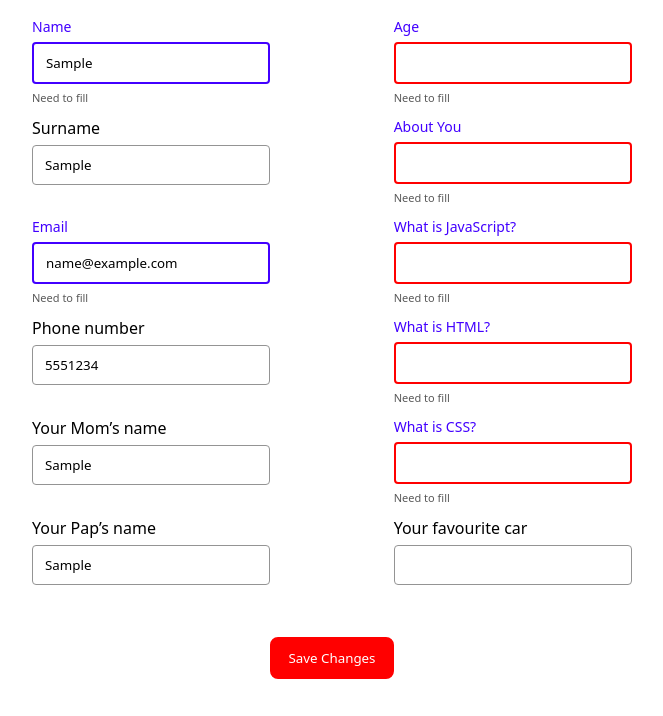
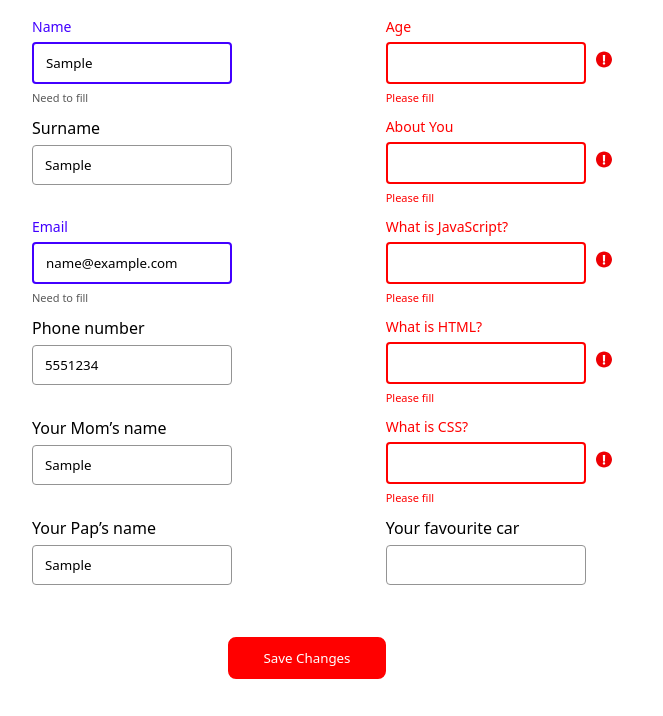
Before and after one commit to saloxitdinovv/form, a plain HTML site: page index.html in a window 1280 px wide. Both pictures are taken after typing "Sample", "Sample", "name@example.com", "5551234", "Sample", "Sample" into the empty fields and a click on the button "Save Changes". Shown: the part 84-800 px from the top of the page, without its empty margins (308-971 px from the left). Drawn offline with Linux system fonts and the light colour scheme.

Commit message:
regex added

```diff
--- a/index.html
+++ b/index.html
@@ -1,5 +1,6 @@
 <!DOCTYPE html>
 <html lang="en">
+
 <head>
   <meta charset="UTF-8" />
   <meta http-equiv="X-UA-Compatible" content="IE=edge" />
@@ -7,6 +8,7 @@
   <title>form</title>
   <link rel="stylesheet" href="style.css" />
 </head>
+
 <body>
   <center>
     <h1>Example form</h1>
@@ -23,82 +25,100 @@
       <div class="first">
         <label class="must">
           <p class="musted_inp-info">Name</p>
-                <input type="text" name="name" class="musted_input">
+          <input type="text" name="name" class="musted_input name" id="name" />
           <p class="fill">Need to fill</p>
+          <div class="div">
+            <img src="error.svg" alt="">
+          </div>
         </label>
 
         <label>
           <p class="inp-info">Surname</p>
-                <input type="text" name="surname">
+          <input type="text" name="surname" />
         </label>
 
         <label class="must">
           <p class="musted_inp-info">Email</p>
-                <input type="email" name="email" class="musted_input">
+          <input type="email" name="email" class="musted_input email" id="email" />
           <p class="fill">Need to fill</p>
+          <div class="div">
+            <img src="error.svg" alt="">
+          </div>
         </label>
 
         <label>
           <p class="inp-info">Phone number</p>
-                <input type="tel" name="phone">
+          <input type="tel" name="phone" id="phone" />
         </label>
 
         <label>
           <p class="inp-info">Your Mom’s name</p>
-                <input type="text" name="mom's name">
+          <input type="text" name="mom's name"  />
         </label>
 
         <label>
           <p class="inp-info">Your Pap’s name</p>
-                <input type="text" name="pap's name">
+          <input type="text" name="pap's name"  />
         </label>
-
       </div>
 
       <div class="second">
         <label class="must">
           <p class="musted_inp-info">Age</p>
-                <input type="number" name="age" class="musted_input">
+          <input type="text" name="age" class="musted_input" id="age" />
           <p class="fill">Need to fill</p>
+          <div class="div">
+            <img src="error.svg" alt="">
+          </div>
         </label>
 
         <label class="must">
           <p class="musted_inp-info">About You</p>
-                <input type="text" name="about you" class="musted_input">
+          <input type="text" name="about you" class="musted_input" id="text"  />
           <p class="fill">Need to fill</p>
+          <div class="div">
+            <img src="error.svg" alt="">
+          </div>
         </label>
 
         <label class="must">
           <p class="musted_inp-info">What is JavaScript?</p>
-                <input type="text" name="java" class="musted_input">
+          <input type="text" name="java" class="musted_input"  id="text" />
           <p class="fill">Need to fill</p>
+          <div class="div">
+            <img src="error.svg" alt="">
+          </div>
         </label>
 
         <label class="must">
           <p class="musted_inp-info">What is HTML?</p>
-                <input type="text" name="html" class="musted_input">
+          <input type="text" name="html" class="musted_input" id="text" />
           <p class="fill">Need to fill</p>
+          <div class="div">
+            <img src="error.svg" alt="">
+          </div>
         </label>
 
         <label class="must">
           <p class="musted_inp-info">What is CSS?</p>
-                <input type="text" name="css" class="musted_input">
+          <input type="text" name="css" class="musted_input" id="text" />
           <p class="fill">Need to fill</p>
+          <div class="div">
+            <img src="error.svg" alt="">
+          </div>
         </label>
 
         <label>
           <p class="inp-info">Your favourite car</p>
-                <input type="text" name="car">
+          <input type="text" name="car" />
         </label>
-
       </div>
 
       <button class="save">Save Changes</button>
-
     </form>
   </center>
 
-
   <script src="script.js"></script>
 </body>
+
 </html>
--- a/script.js
+++ b/script.js
@@ -1,36 +1,68 @@
 let form = document.forms.form;
 let inputs = form.querySelectorAll(".musted_input");
 let btn = document.querySelector(".save");
-// let warning = document.querySelectorAll('.fill')
-// let warningTwo = document.querySelectorAll('.inp-info')
-// let warningThree = document.querySelectorAll(".musted_inp-info");
 let suc = document.querySelector(".suc");
 let err = document.querySelector(".err");
+
+let pattern = {
+  name: /^[A-Za-z\s]+$/,
+  email: /^[a-zA-Z0-9._%+-]+@[a-zA-Z0-9.-]+\.[a-zA-Z]{1,3}$/,
+  age: /^\d+$/,
+  text: /^[A-Za-zÀ-ȕ0-9(),-_., ]+$/,
+};
+
 
 form.onsubmit = (event) => {
   event.preventDefault();
 
   let error = false;
-
   let successes = 0;
   let errors = 0;
 
   inputs.forEach((inp) => {
-    if (inp.value.length === 0) {
+    let label = inp.parentElement
+    let title = inp.previousElementSibling
+    let subtitle = inp.nextElementSibling
+    let errorIcon = inp.parentElement.lastChild.previousElementSibling
+
+    let names = inp.getAttribute('id')
+    let regex = pattern[names];
+    let correct = regex.test(inp.value);
+
+    if (inp.value.length === 0 || correct === false) {
       error = true;
       inp.classList.add("error");
       btn.classList.add("error-btn");
       errors++;
+      label.classList.add("error-label");
+      title.classList.add("warn");
+      subtitle.classList.add("warn");
+      subtitle.innerHTML = "Please fill";
+
+      errorIcon.style.display = "block";
+
+      setTimeout(() => {
+        errorIcon.style.opacity = "1";
+      }, 200);
     } else {
+
       inp.classList.remove("error");
       btn.classList.remove("error-btn");
       successes++;
+      label.classList.remove("error-label");
+      title.classList.remove("warn");
+      subtitle.classList.remove("warn");
+      subtitle.innerHTML = "Need to fill";
+
+      errorIcon.style.display = "none";
     }
+
+
   });
+
 
   suc.innerHTML = successes;
   err.innerHTML = errors;
-
   if (error) {
     return error;
   } else {
--- a/style.css
+++ b/style.css
@@ -42,6 +42,7 @@ input {
   background: #fff;
   margin-top: 6px;
   margin-bottom: 6px;
+  max-width: 200px;
 }
 
 .first {
@@ -60,6 +61,7 @@ input {
   padding: 10px;
   cursor: pointer;
   color: white;
+  margin-left: -50px;
 }
 
 label {
@@ -67,6 +69,17 @@ label {
   display: flex;
   flex-direction: column;
   text-align: left;
+  position: relative;
+}
+
+.div {
+  position: absolute;
+  right: 5%;
+  top: 45%;
+  translate: -50% -50%;
+  display: none;
+  opacity: 0;
+  transition: .1s ease;
 }
 
 .musted_inp-info {
@@ -102,3 +115,7 @@ label {
   background-color: red;
   border-color: red;
 }
+
+.error-logo {
+  display: none;
+}
```
Also changed, not shown: error.svg (added). Lines whose indentation alone changed are shown as unchanged.
